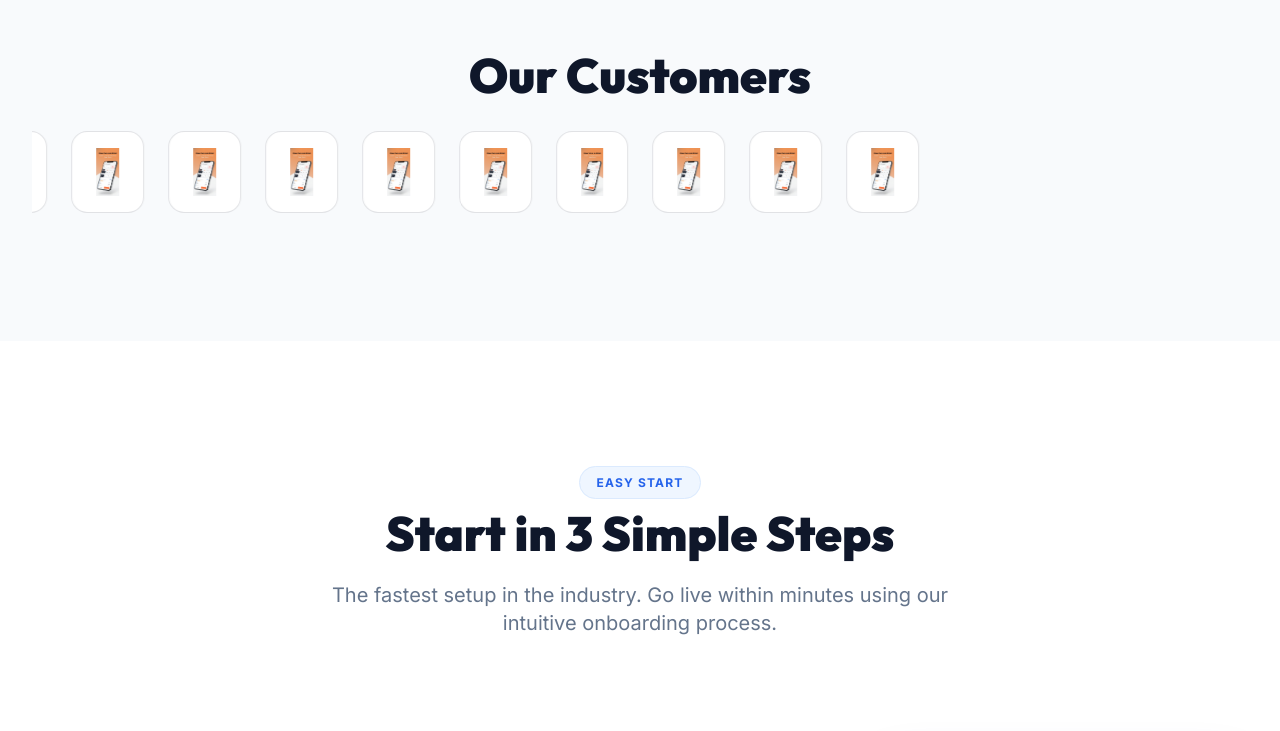
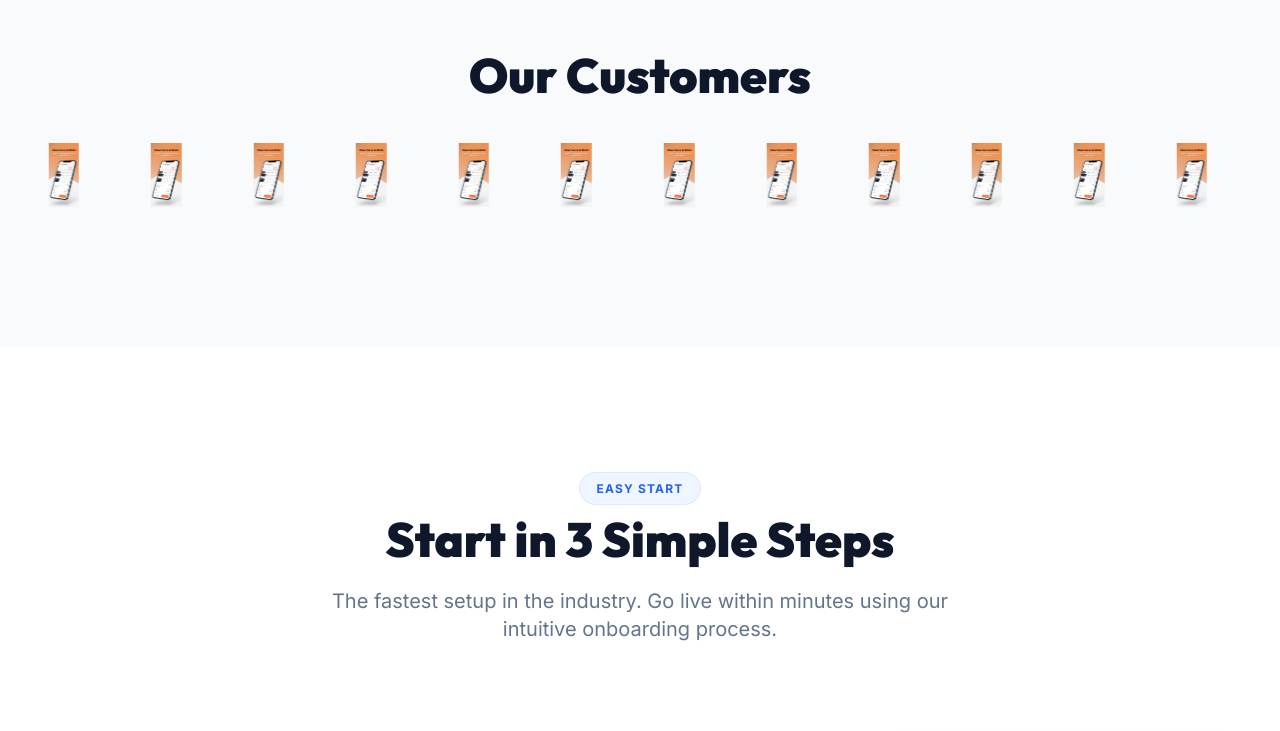
Before and after one commit to everpeaknp/yummy-landing, a Next.js app: page / in a window 1280 px wide. Shown: the part 1760-2491 px from the top of the page. Built offline with nearby package versions, Linux system fonts and the light colour scheme; no server answers.

Commit message:
OurCustomers: full-bleed marquee, remove tile bg, enlarge logos

```diff
--- a/app/globals.css
+++ b/app/globals.css
@@ -5,7 +5,7 @@
     transform: translateX(0);
   }
   100% {
-    transform: translateX(-50%);
+    transform: translateX(-33.3333%);
   }
 }
 
--- a/components/sections/About.tsx
+++ b/components/sections/About.tsx
@@ -264,9 +264,9 @@ export function About() {
             </div>
           </motion.div>
         </div>
+      </div>
 
-        <OurCustomers />
-      </div>
+      <OurCustomers />
     </section>
   )
 }
--- a/components/sections/OurCustomers.tsx
+++ b/components/sections/OurCustomers.tsx
@@ -37,7 +37,7 @@ export function OurCustomers() {
     fetchData()
   }, [])
 
-  const items = [...data.logos, ...data.logos]
+  const items = [...data.logos, ...data.logos, ...data.logos]
 
   return (
     <div className="pt-12 md:pt-16 overflow-hidden">
@@ -50,22 +50,22 @@ export function OurCustomers() {
         </h2>
       </div>
 
-      <div className="relative w-full">
-        <div className="flex w-max animate-logo-marquee gap-4 md:gap-6 px-6">
+      <div className="relative left-1/2 w-screen -translate-x-1/2 -mx-6 lg:-mx-8 overflow-hidden isolate">
+        <div className="flex animate-logo-marquee gap-4 md:gap-6 px-6 min-w-full items-center">
           {items.map((item, idx) => (
               <div
                 key={`${item.name}-${idx}`}
-              className="shrink-0 rounded-2xl border px-5 py-3 md:px-6 md:py-4 flex items-center justify-center"
+                className="shrink-0 px-4 md:px-6 py-3 flex items-center justify-center"
                 style={{
-                backgroundColor: isDark ? '#111111' : '#ffffff',
-                borderColor: isDark ? 'rgba(255,255,255,0.12)' : 'rgba(15,23,42,0.12)',
+                  backgroundColor: 'transparent',
+                  borderColor: 'transparent',
                 }}
               >
-              <div className="h-10 md:h-12 w-auto flex items-center justify-center">
+                <div className="h-12 md:h-16 w-auto flex items-center justify-center">
                   <img
                     src={item.logoUrl || '/images/logo-placeholder.jpg'}
                     alt={item.name}
-                  className="h-full w-auto max-w-[180px] object-contain"
+                    className="h-full w-auto max-w-[260px] object-contain bg-transparent block"
                     loading="lazy"
                   />
                 </div>
```
Lines whose indentation alone changed are shown as unchanged.
